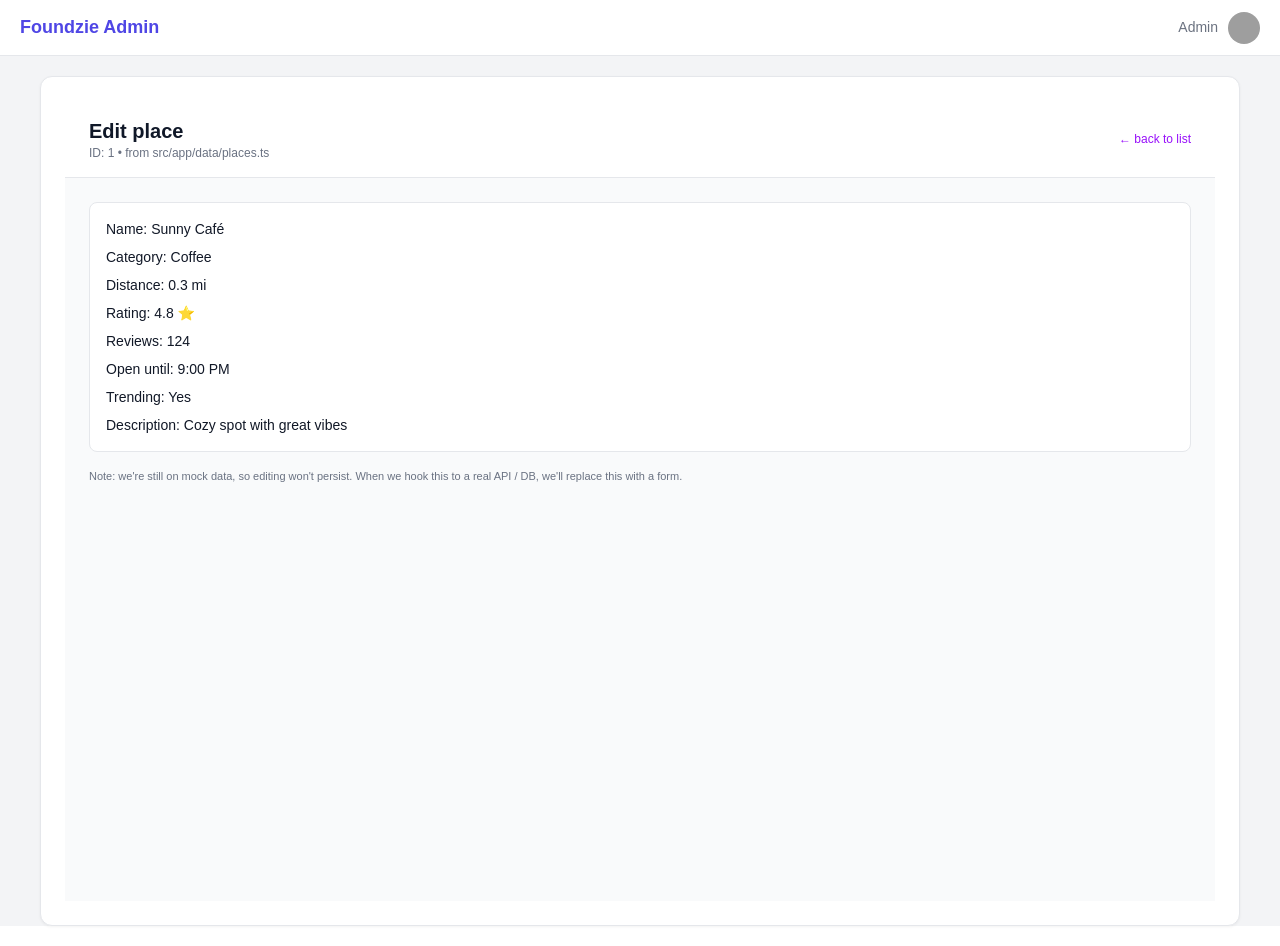
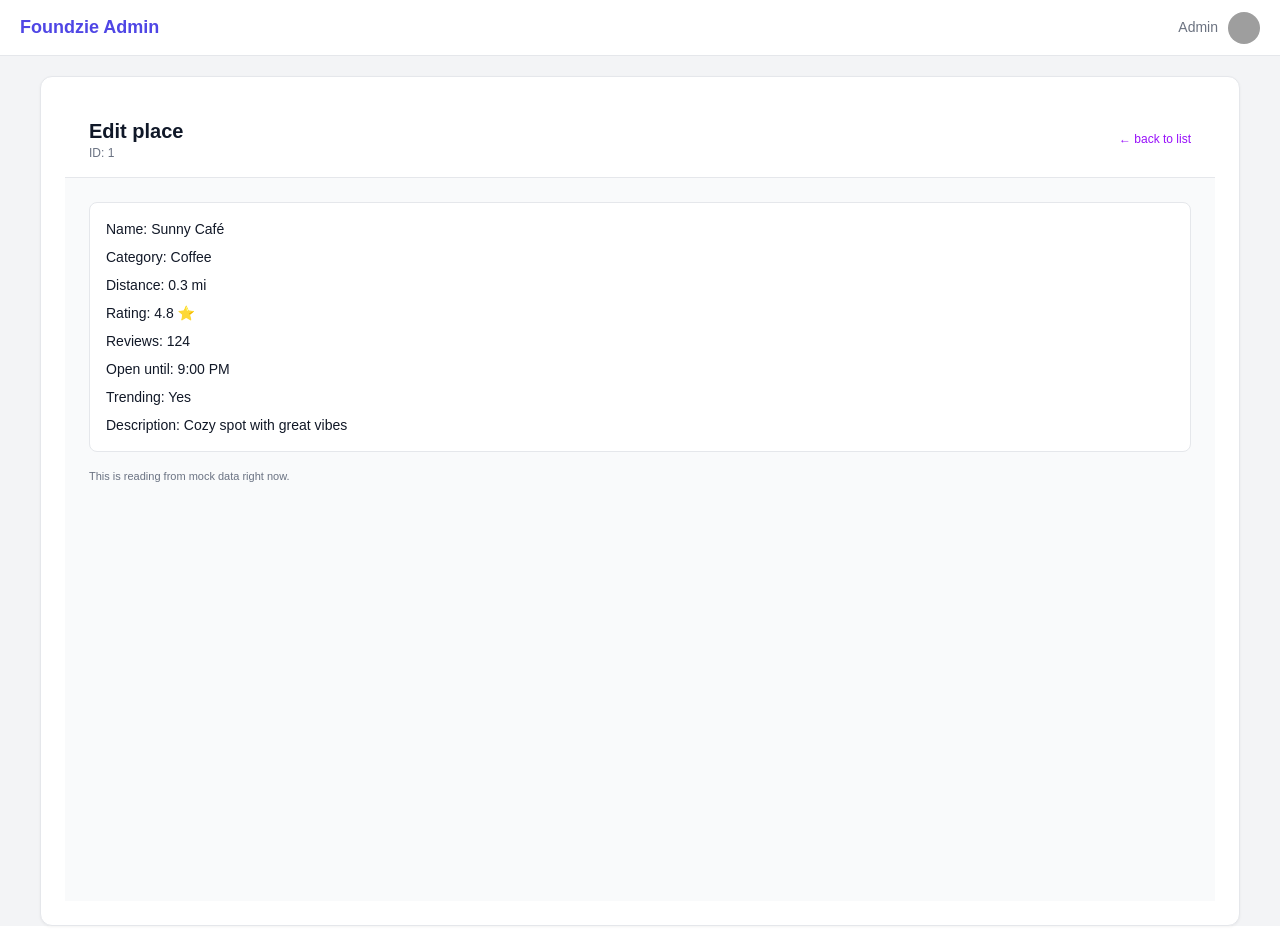
Before and after one commit to Foundzie/foundzie-v2, a Next.js app: page /admin/places/1 in a window 1280 px wide. Built offline with nearby package versions, Linux system fonts and the light colour scheme; grey boxes are pictures that could not be loaded.

Commit message:
Simplyfi admin place detail route props

```diff
--- a/src/app/admin/places/[id]/page.tsx
+++ b/src/app/admin/places/[id]/page.tsx
@@ -2,11 +2,12 @@
 import Link from "next/link";
 import { mockPlaces } from "@/app/data/places";
 
-type AdminPlacePageProps = {
+export default function AdminPlacePage({
+  params,
+}: {
   params: { id: string };
-};
-
-export default function AdminPlacePage({ params }: AdminPlacePageProps) {
+}) {
+  // params.id is already a string like "1", "2", ...
   const place = mockPlaces.find((p) => p.id === params.id);
 
   if (!place) {
@@ -27,9 +28,7 @@ export default function AdminPlacePage({ params }: AdminPlacePageProps) {
       <header className="bg-white border-b border-gray-200 px-6 py-4 flex items-center justify-between">
         <div>
           <h1 className="text-xl font-semibold text-gray-900">Edit place</h1>
-          <p className="text-xs text-gray-500">
-            ID: {place.id} • from src/app/data/places.ts
-          </p>
+          <p className="text-xs text-gray-500">ID: {place.id}</p>
         </div>
         <Link href="/admin/places" className="text-xs text-purple-600 hover:underline">
           ← back to list
@@ -37,7 +36,6 @@ export default function AdminPlacePage({ params }: AdminPlacePageProps) {
       </header>
 
       <div className="p-6 space-y-4">
-        {/* For now: read-only preview. Later: turn into a form. */}
         <div className="bg-white border border-gray-200 rounded-lg p-4 space-y-2">
           <p className="text-sm">
             <span className="font-medium">Name:</span> {place.name}
@@ -68,8 +66,7 @@ export default function AdminPlacePage({ params }: AdminPlacePageProps) {
         </div>
 
         <p className="text-[11px] text-gray-500">
-          Note: we&apos;re still on mock data, so editing won&apos;t persist. When we hook this to a
-          real API / DB, we&apos;ll replace this with a form.
+          This is reading from mock data right now.
         </p>
       </div>
     </main>
```
